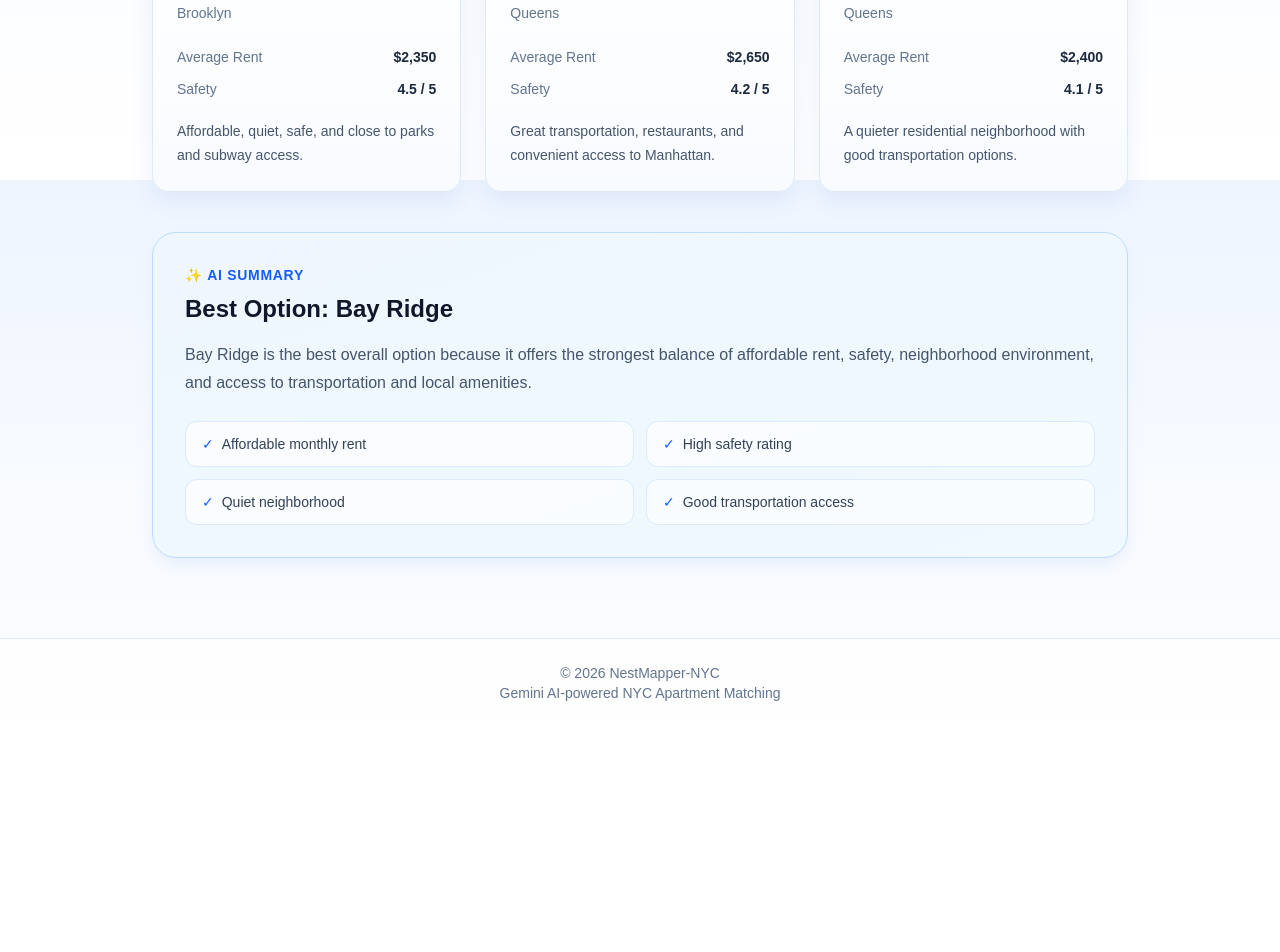
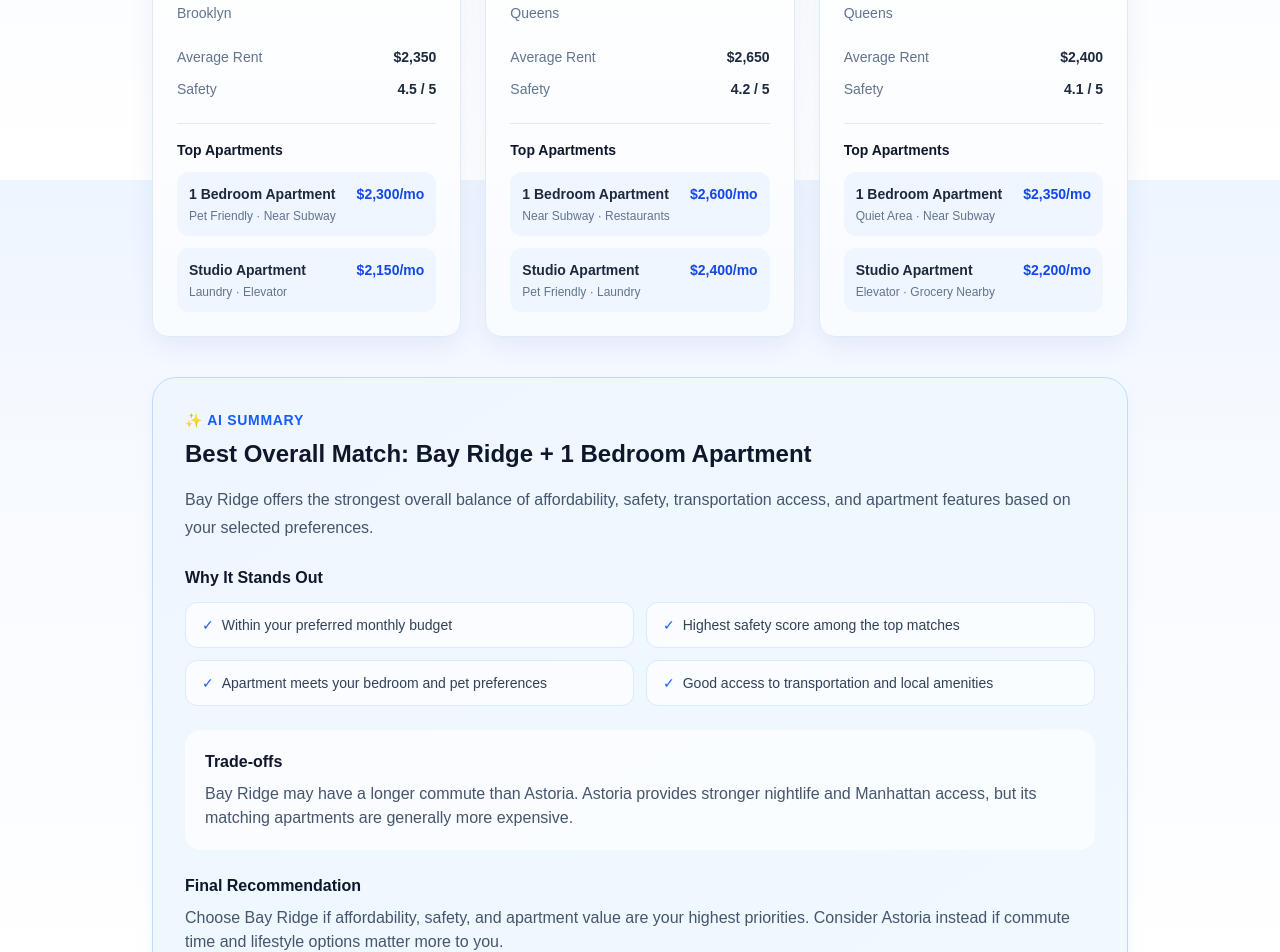
Before and after one commit to soniyas8/nestmapper-nyc, a Next.js app: page / in a window 1280 px wide. Shown: the part 1420-2372 px from the top of the page. Before the commit the page ends 2147 px from the top, so only its background shows below. Built offline with nearby package versions, Linux system fonts and the light colour scheme.

Commit message:
Updated the summary layout

```diff
--- a/app/page.js
+++ b/app/page.js
@@ -2,13 +2,13 @@ export default function Home() {
   return (
     <main className="min-h-screen text-slate-900">
       {/* Header */}
-      <section className="bg-gradient-to-r from-blue-400 via-blue-300 to-sky-200 px-6 py-20 text-center text-white shadow-lg">
+      <section className="bg-gradient-to-r from-blue-400 via-blue-300 to-sky-200 px-6 py-20 text-center text-slate-800 shadow-lg">
         <h1 className="text-4xl font-bold tracking-tight sm:text-5xl">
           NestMapper-NYC
         </h1>
 
-        <p className="mx-auto mt-4 max-w-5xl text-lg text-blue-600 md:text-xl md:whitespace-nowrap">
-          Find your best-fit apartment in your ideal neighbohood.
+        <p className="mx-auto mt-4 max-w-5xl text-lg text-blue-900 md:text-xl md:whitespace-nowrap">
+          Find your best-fit apartment in your ideal neighborhood.
         </p>
       </section>
 
@@ -164,11 +164,11 @@ export default function Home() {
       <section className="mx-auto max-w-5xl px-6 pb-20 pt-6">
         <div className="mb-8">
           <h2 className="text-3xl font-bold text-slate-900">
-            Top 3 Results
+            Top 3 Neighborhood Matches
           </h2>
 
           <p className="mt-2 text-slate-500">
-            Recommended neighborhoods based on your preferences.
+            Explore the best neighborhoods and apartment options based on your preferences.
           </p>
         </div>
 
@@ -180,7 +180,19 @@ export default function Home() {
             score="92%"
             rent="$2,350"
             safety="4.5 / 5"
-            description="Affordable, quiet, safe, and close to parks and subway access."
+            apartments={[
+              {
+                name: "1 Bedroom Apartment",
+                price: "$2,300/mo",
+                details: "Pet Friendly · Near Subway",
+              },
+              {
+              name: "Studio Apartment",
+              price: "$2,150/mo",
+              details: "Laundry · Elevator",
+              },
+            ]}
+
           />
 
           <ResultCard
@@ -190,7 +202,18 @@ export default function Home() {
             score="87%"
             rent="$2,650"
             safety="4.2 / 5"
-            description="Great transportation, restaurants, and convenient access to Manhattan."
+            apartments={[
+              {
+                name: "1 Bedroom Apartment",
+                price: "$2,600/mo",
+                details: "Near Subway · Restaurants",
+              },
+              {
+                name: "Studio Apartment",
+                price: "$2,400/mo",
+                details: "Pet Friendly · Laundry",
+              },
+            ]}
           />
 
           <ResultCard
@@ -200,7 +223,18 @@ export default function Home() {
             score="83%"
             rent="$2,400"
             safety="4.1 / 5"
-            description="A quieter residential neighborhood with good transportation options."
+            apartments={[
+              {
+                name: "1 Bedroom Apartment",
+                price: "$2,350/mo",
+                details: "Quiet Area · Near Subway",
+              },
+              {
+                name: "Studio Apartment",
+                price: "$2,200/mo",
+                details: "Elevator · Grocery Nearby",
+              },
+            ]}
           />
         </div>
 
@@ -211,22 +245,55 @@ export default function Home() {
           </p>
 
           <h3 className="mt-2 text-2xl font-bold text-slate-900">
-            Best Option: Bay Ridge
+            Best Overall Match: Bay Ridge + 1 Bedroom Apartment
           </h3>
 
           <p className="mt-4 leading-7 text-slate-600">
-            Bay Ridge is the best overall option because it offers the
-            strongest balance of affordable rent, safety, neighborhood
-            environment, and access to transportation and local amenities.
+            Bay Ridge offers the strongest overall balance of affordability,
+            safety, transportation access, and apartment features based on your
+            selected preferences.
           </p>
 
-          <div className="mt-6 grid gap-3 sm:grid-cols-2">
-            <SummaryItem text="Affordable monthly rent" />
-            <SummaryItem text="High safety rating" />
-            <SummaryItem text="Quiet neighborhood" />
-            <SummaryItem text="Good transportation access" />
-          </div>
+        {/* Strengths */}
+        <div className="mt-6">
+          <h4 className="mb-3 font-bold text-slate-900">
+            Why It Stands Out
+          </h4>
+
+        <div className="grid gap-3 sm:grid-cols-2">
+          <SummaryItem text="Within your preferred monthly budget" />
+          <SummaryItem text="Highest safety score among the top matches" />
+          <SummaryItem text="Apartment meets your bedroom and pet preferences" />
+          <SummaryItem text="Good access to transportation and local amenities" />
         </div>
+        </div>
+
+        {/* Trade-offs */}
+        <div className="mt-6 rounded-2xl bg-white/70 p-5">
+          <h4 className="font-bold text-slate-900">
+            Trade-offs
+          </h4>
+
+        <p className="mt-2 leading-6 text-slate-600">
+          Bay Ridge may have a longer commute than Astoria. Astoria provides
+          stronger nightlife and Manhattan access, but its matching apartments
+          are generally more expensive.
+        </p>
+        </div>
+
+        {/* Final Recommendation */}
+        <div className="mt-6">
+          <h4 className="font-bold text-slate-900">
+          Final Recommendation
+        </h4>
+
+        <p className="mt-2 leading-6 text-slate-600">
+          Choose Bay Ridge if affordability, safety, and apartment value are
+          your highest priorities. Consider Astoria instead if commute time and
+          lifestyle options matter more to you.
+        </p>
+      </div>
+      </div>
       </section>
 
       <footer className="border-t border-blue-100 bg-white/80 px-6 py-6 text-center text-sm text-slate-500">
@@ -245,7 +312,7 @@ function ResultCard({
   score,
   rent,
   safety,
-  description,
+  apartments,
 }) {
   return (
     <div className="result-card rounded-2xl p-6">
@@ -291,9 +358,35 @@ function ResultCard({
         </div>
       </div>
 
-      <p className="mt-5 text-sm leading-6 text-slate-600">
-        {description}
-      </p>
+      {/* Top Apartments */}
+      <div className="mt-6 border-t border-slate-200 pt-4">
+        <h4 className="mb-3 text-sm font-bold text-slate-900">
+          Top Apartments
+        </h4>
+
+        <div className="space-y-3">
+          {apartments.map((apartment, index) => (
+            <div
+              key={index}
+              className="rounded-xl bg-blue-50 p-3"
+            >
+              <div className="flex justify-between gap-3">
+                <span className="text-sm font-semibold text-slate-800">
+                  {apartment.name}
+                </span>
+
+                <span className="whitespace-nowrap text-sm font-bold text-blue-700">
+                  {apartment.price}
+                </span>
+              </div>
+
+              <p className="mt-1 text-xs text-slate-500">
+                {apartment.details}
+              </p>
+            </div>
+          ))}
+        </div>
+      </div>
     </div>
   );
 }
```
